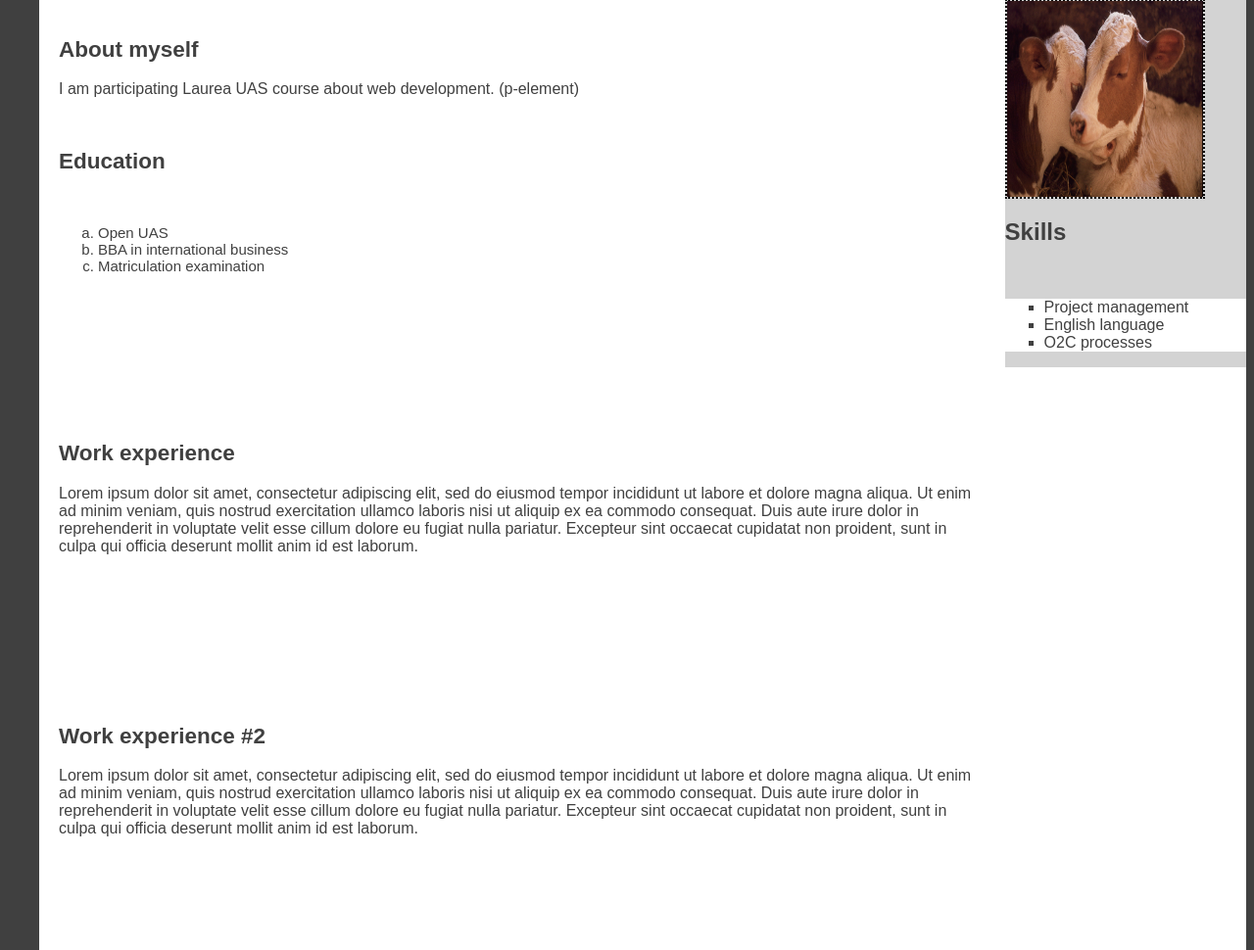
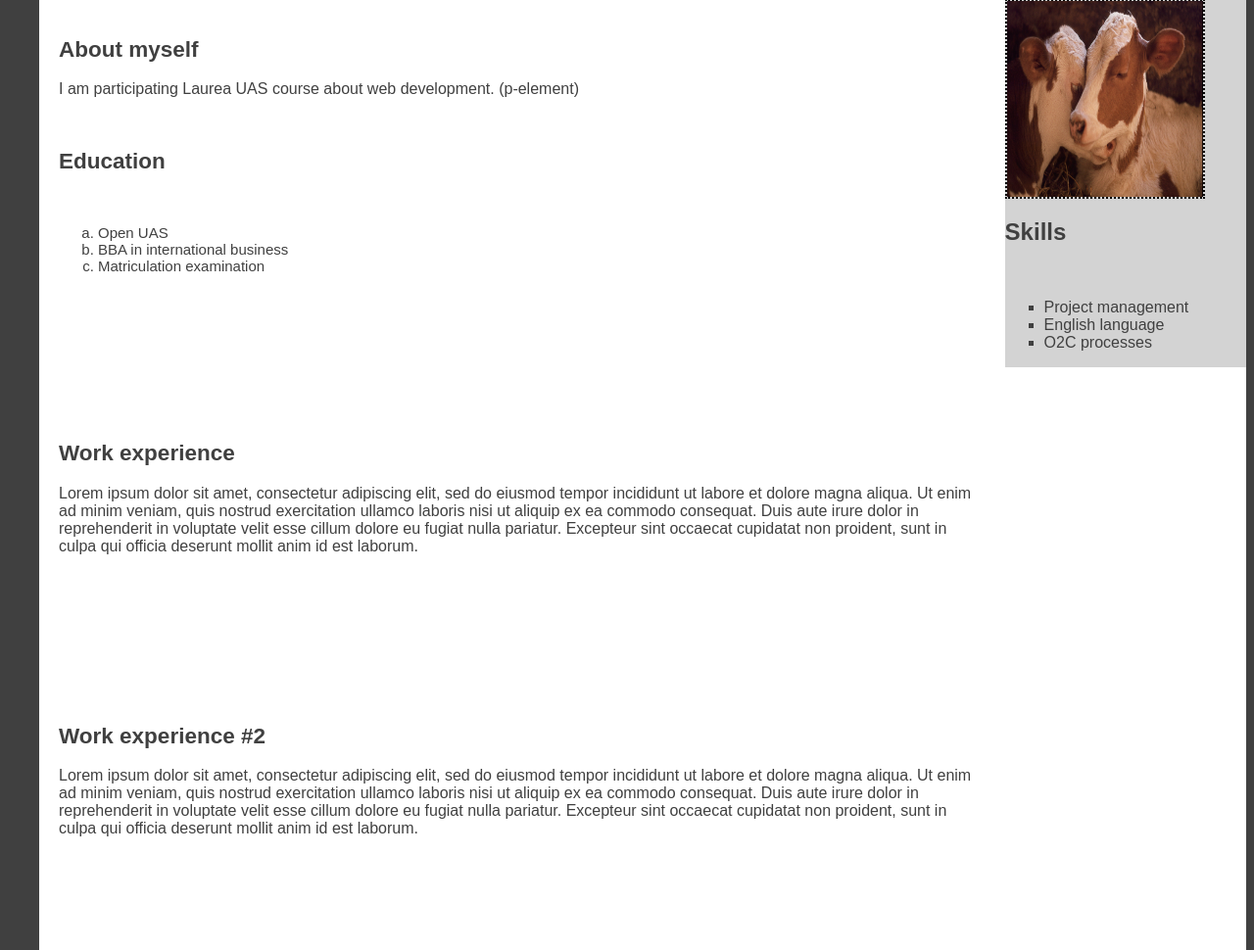
Before and after one commit to hellomoimoi/legendary-happiness, a PHP site: page /index.html in a window 1280 px wide. Shown: the part 177-1147 px from the top of the page at 98% size. Run offline with PHP 8.4, Linux system fonts and the light colour scheme.

Commit message:
Update style.css

```diff
--- a/style.css
+++ b/style.css
@@ -74,7 +74,6 @@ ol {
 
 ul {
   list-style-type: square;
-  background-color: white;
   color: #404040;
 }
 
```
